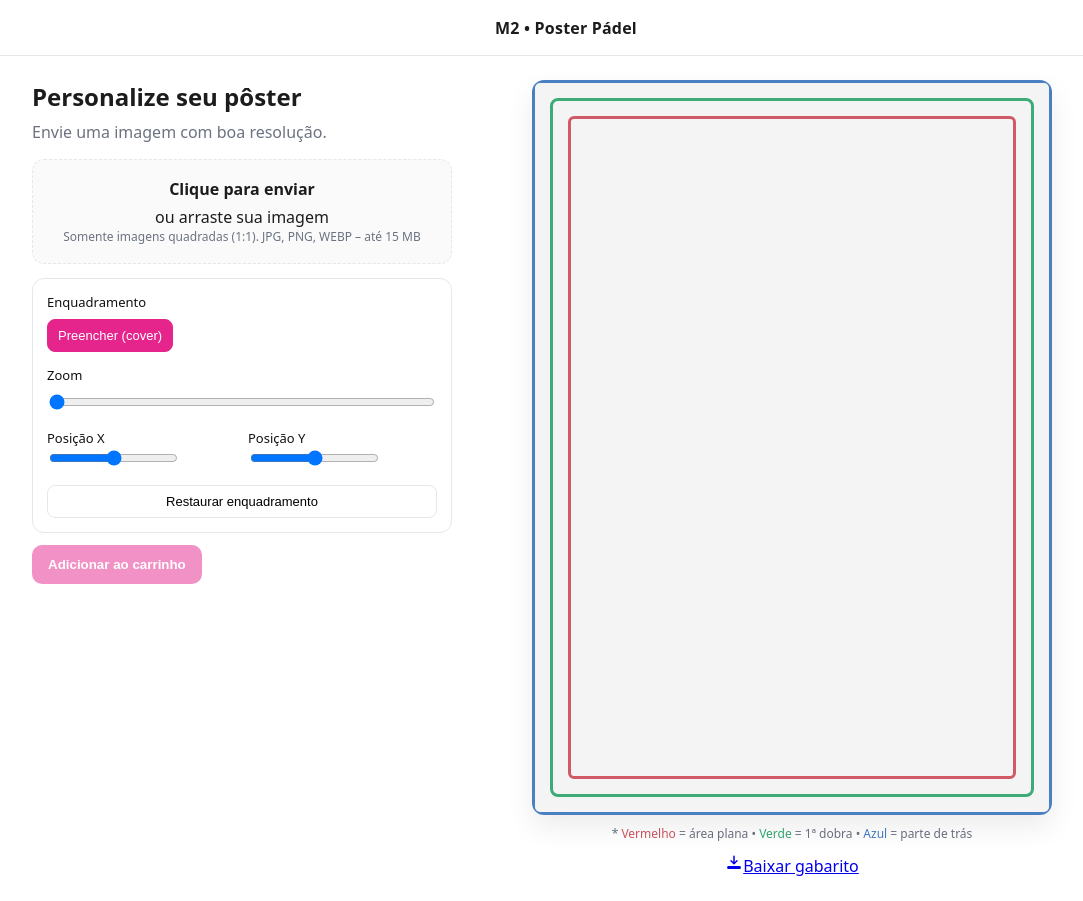
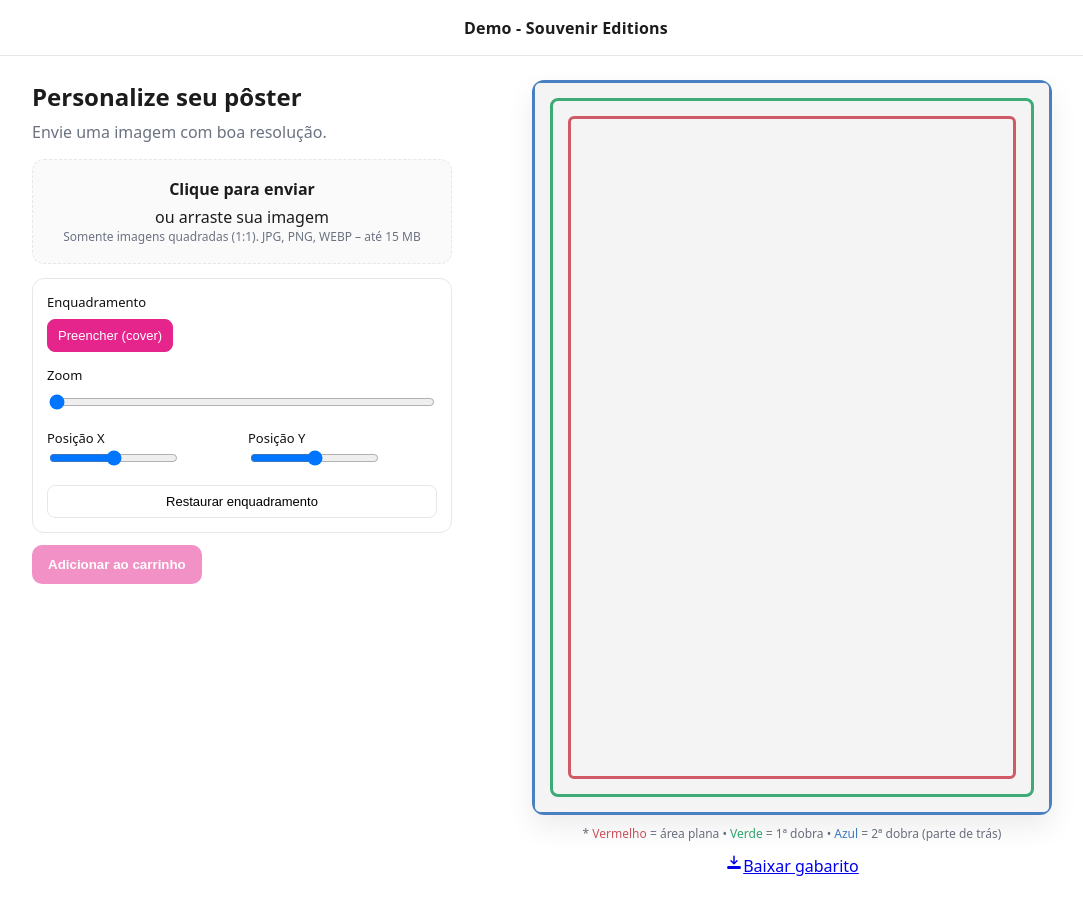
Before and after one commit to HBSTSDS/Poster-demo, a React (Vite) app: page / in a window 1280 px wide. Shown: the whole page, without its empty margins (74-1157 px from the left). Built offline with nearby package versions, Linux system fonts and the light colour scheme.

Commit message:
Demo Pronta V1

```diff
--- a/src/App.jsx
+++ b/src/App.jsx
@@ -8,7 +8,7 @@ export default function App() {
     <StrictMode>
       <div className="page">
         <header className="topbar">
-          <div className="brand">M2 • Poster Pádel</div>
+          <div className="brand">Demo - Souvenir Editions</div>
         </header>
 
         <main className="content">
--- a/src/pages/PosterConfigurator.jsx
+++ b/src/pages/PosterConfigurator.jsx
@@ -47,7 +47,7 @@ export default function PosterConfigurator() {
         <p className="hint mt-2">
           * <span className="font-medium" style={{ color: "#cf5460" }}>Vermelho</span> = área plana •{" "}
           <span className="font-medium" style={{ color: "#33a871" }}>Verde</span> = 1ª dobra •{" "}
-          <span className="font-medium" style={{ color: "#417BBF" }}>Azul</span> = parte de trás
+          <span className="font-medium" style={{ color: "#417BBF" }}>Azul</span> = 2ª dobra (parte de trás)
         </p>
 
         {/* botão rosa de download abaixo do quadro */}
```
